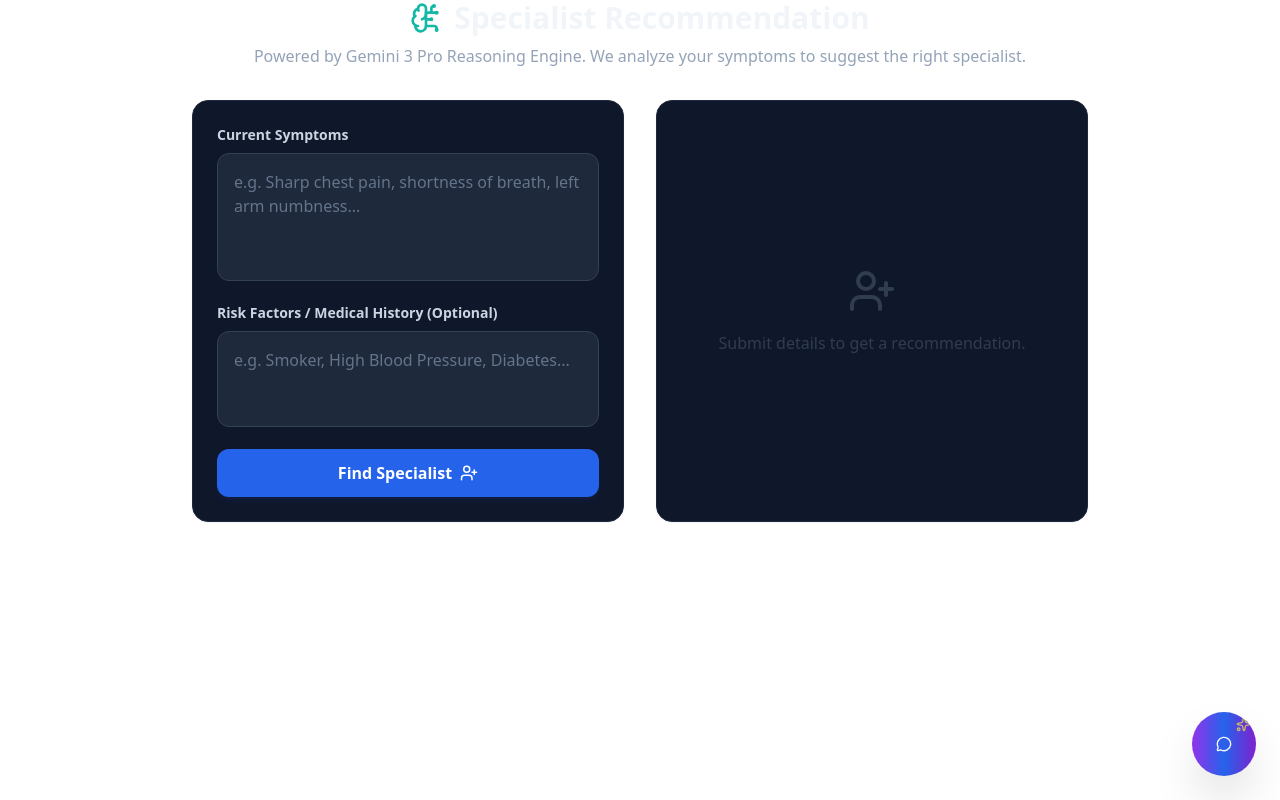
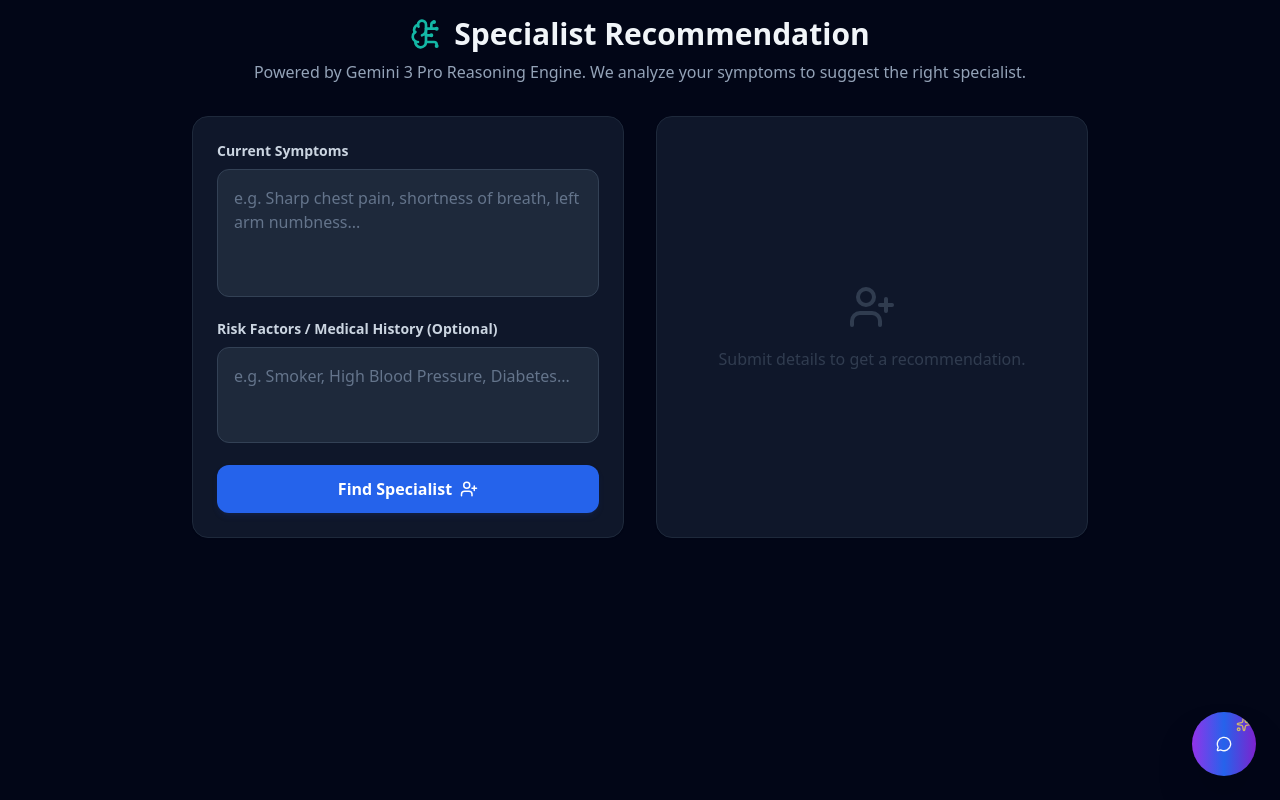
Before and after one commit to piyush-jethwa/Vaidya_End-To-End, a React (Vite) app: page /doctor-recommender in a window 1280 px wide. Built offline with nearby package versions, Linux system fonts and the light colour scheme.

Commit message:
Update DoctorRecommender.tsx

```diff
--- a/client/pages/DoctorRecommender.tsx
+++ b/client/pages/DoctorRecommender.tsx
@@ -1,111 +1,14 @@
-import React, { useState } from 'react';
-import { UserPlus, BrainCircuit, AlertTriangle } from 'lucide-react';
-import ReactMarkdown from 'react-markdown';
-import { getDoctorRecommendation } from './services/geminiService';
+import React from 'react';
+import DoctorRecommender from '../components/VaidyaAgent/DoctorRecommender';
 
-const DoctorRecommender: React.FC = () => {
-  const [symptoms, setSymptoms] = useState('');
-  const [riskFactors, setRiskFactors] = useState('');
-  const [result, setResult] = useState<string | null>(null);
-  const [loading, setLoading] = useState(false);
-
-  const handleSubmit = async (e: React.FormEvent) => {
-    e.preventDefault();
-    if (!symptoms) return;
-
-    setLoading(true);
-    setResult(null);
-    try {
-      const data = await getDoctorRecommendation(symptoms, riskFactors || "None");
-      setResult(data);
-    } catch (error) {
-      setResult("Error generating recommendation.");
-    } finally {
-      setLoading(false);
-    }
-  };
-
+const DoctorRecommenderPage: React.FC = () => {
   return (
-    <div className="max-w-4xl mx-auto space-y-6">
-      <div className="text-center mb-8">
-        <h2 className="text-3xl font-bold text-slate-100 flex items-center justify-center gap-3">
-          <BrainCircuit className="text-teal-500" size={32} />
-          Specialist Recommendation
-        </h2>
-        <p className="text-slate-400 mt-2">
-          Powered by Gemini 3 Pro Reasoning Engine. We analyze your symptoms to suggest the right specialist.
-        </p>
-      </div>
-
-      <div className="grid grid-cols-1 md:grid-cols-2 gap-8">
-        {/* Form */}
-        <form onSubmit={handleSubmit} className="bg-slate-900 p-6 rounded-2xl shadow-sm border border-slate-800 space-y-4">
-          <div>
-            <label className="block text-sm font-semibold text-slate-300 mb-2">Current Symptoms</label>
-            <textarea
-              value={symptoms}
-              onChange={(e) => setSymptoms(e.target.value)}
-              className="w-full p-4 bg-slate-800 border border-slate-700 rounded-xl focus:ring-2 focus:ring-teal-500 outline-none h-32 resize-none text-slate-200 placeholder-slate-500"
-              placeholder="e.g. Sharp chest pain, shortness of breath, left arm numbness..."
-              required
-            />
-          </div>
-          <div>
-            <label className="block text-sm font-semibold text-slate-300 mb-2">Risk Factors / Medical History (Optional)</label>
-            <textarea
-              value={riskFactors}
-              onChange={(e) => setRiskFactors(e.target.value)}
-              className="w-full p-4 bg-slate-800 border border-slate-700 rounded-xl focus:ring-2 focus:ring-teal-500 outline-none h-24 resize-none text-slate-200 placeholder-slate-500"
-              placeholder="e.g. Smoker, High Blood Pressure, Diabetes..."
-            />
-          </div>
-          <button
-            type="submit"
-            disabled={loading}
-            className="w-full py-3 bg-blue-600 hover:bg-blue-700 text-white font-bold rounded-xl transition-colors shadow-md shadow-blue-900/20 disabled:opacity-50 flex justify-center items-center gap-2"
-          >
-            {loading ? (
-              <>Thinking <BrainCircuit className="animate-pulse" size={18}/></>
-            ) : (
-              <>Find Specialist <UserPlus size={18}/></>
-            )}
-          </button>
-        </form>
-
-        {/* Result */}
-        <div className="bg-slate-900 p-6 rounded-2xl shadow-sm border border-slate-800 h-full min-h-[400px]">
-           {loading ? (
-             <div className="h-full flex flex-col items-center justify-center text-slate-500 space-y-4">
-               <div className="w-16 h-16 border-4 border-teal-900/50 border-t-teal-500 rounded-full animate-spin"></div>
-               <p className="animate-pulse">Analyzing symptoms & risks...</p>
-             </div>
-           ) : result ? (
-             <div className="prose prose-invert prose-slate max-w-none">
-               <div className="flex items-center gap-2 text-sm text-teal-400 font-semibold uppercase tracking-wider mb-4 border-b border-slate-800 pb-2">
-                 <BrainCircuit size={16} /> Reasoning Complete
-               </div>
-               <ReactMarkdown
-                 components={{
-                   h1: ({node, ...props}) => <h3 className="text-xl font-bold text-slate-100 mb-2" {...props} />,
-                   h2: ({node, ...props}) => <h4 className="text-lg font-semibold text-teal-400 mt-4 mb-2" {...props} />,
-                   h3: ({node, ...props}) => <h5 className="font-semibold text-blue-400 mt-3" {...props} />,
-                   ul: ({node, ...props}) => <ul className="list-disc list-inside space-y-1 text-slate-300" {...props} />,
-                   p: ({node, ...props}) => <p className="text-slate-300" {...props} />,
-                 }}
-               >
-                 {result}
-               </ReactMarkdown>
-             </div>
-           ) : (
-             <div className="h-full flex flex-col items-center justify-center text-slate-600 opacity-60">
-               <UserPlus size={48} className="mb-4" />
-               <p>Submit details to get a recommendation.</p>
-             </div>
-           )}
-        </div>
+    <div className="min-h-screen bg-slate-950">
+      <div className="container mx-auto p-4">
+        <DoctorRecommender />
       </div>
     </div>
   );
 };
 
-export default DoctorRecommender;
+export default DoctorRecommenderPage;
```
